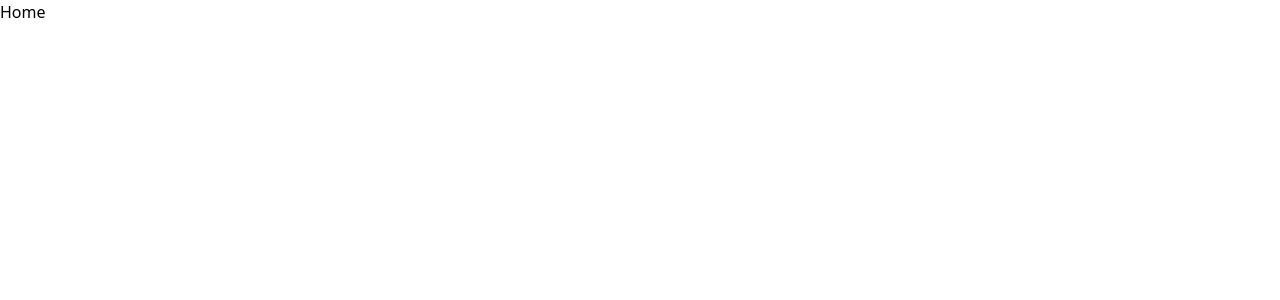
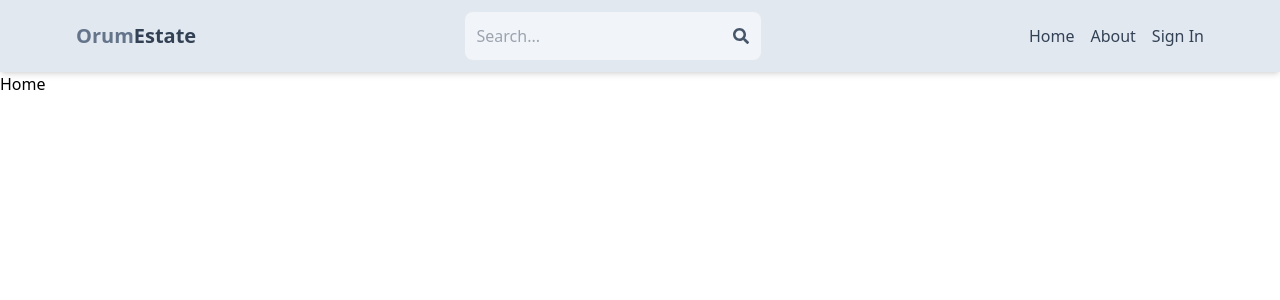
Before and after one commit to cankat-orum/mern-real-estate, a React (Vite) app in the folder client/: page / in a window 1280 px wide. Shown: the top 300 px of the page. Built offline with nearby package versions, Linux system fonts and the light colour scheme.

Commit message:
ADD Header

```diff
--- a/client/package.json
+++ b/client/package.json
@@ -12,6 +12,7 @@
   "dependencies": {
     "react": "^18.2.0",
     "react-dom": "^18.2.0",
+    "react-icons": "^4.11.0",
     "react-router-dom": "^6.16.0"
   },
   "devDependencies": {
--- a/client/src/App.jsx
+++ b/client/src/App.jsx
@@ -5,11 +5,13 @@ import SignIn from './pages/SignIn';
 import SignUp from './pages/SignUp';
 import About from './pages/About';
 import Profile from './pages/Profile';
+import Header from './components/Header';
 
 
 export default function App() {
   return (
     <BrowserRouter>
+    <Header />
     <Routes>
       <Route path='/' element={<Home />} />
       <Route path='/sign-in' element={<SignIn />} />
--- /dev/null
+++ b/client/src/components/Header.jsx
@@ -0,0 +1,28 @@
+import React from 'react';
+import {FaSearch} from 'react-icons/fa';
+import {Link} from 'react-router-dom';
+
+export default function Header() {
+  return (
+    <header className='bg-slate-200 shadow-md'>
+        <div className='flex justify-between items-center max-w-6xl mx-auto p-3'>
+            <Link to='/'>
+                <h1 className='font-bold text-sm sm:text-xl flex flex-wrap'>
+                    <span className='text-slate-500'>Orum</span>
+                    <span className='text-slate-700'>Estate</span>
+                </h1>
+            </Link>
+            <form className='bg-slate-100 p-3 rounded-lg flex items-center'>
+                <input type='text' placeholder='Search...' className='bg-transparent focus:outline-none w-24 sm:w-64' />
+                <FaSearch className='text-slate-600' />
+            </form>
+            <ul className='flex gap-4'>
+                <Link to='/'>
+                <li className='hidden sm:inline text-slate-700 hover:underline'>Home</li></Link>
+                <Link to='/about'><li className='hidden sm:inline text-slate-700 hover:underline'>About</li></Link>
+                <Link to='/sign-in'><li className='text-slate-700 hover:underline'>Sign In</li></Link>
+            </ul>
+        </div>
+    </header>
+  )
+}
```
Also changed, not shown: 1 other file (tests, documents, lock files or other folders).
